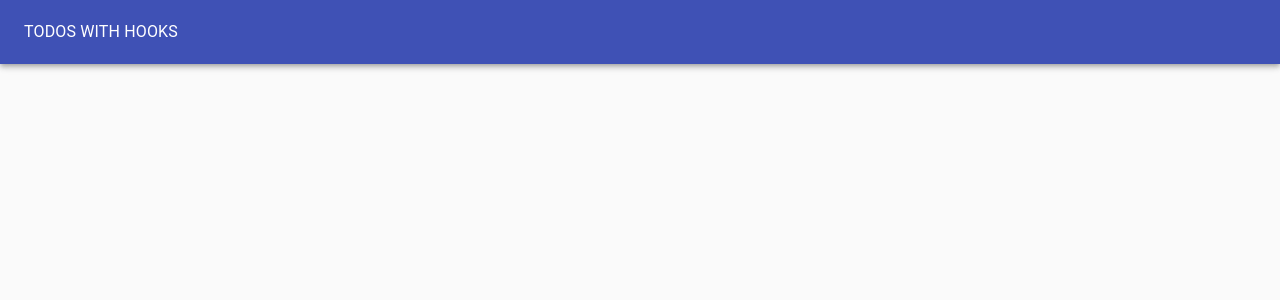
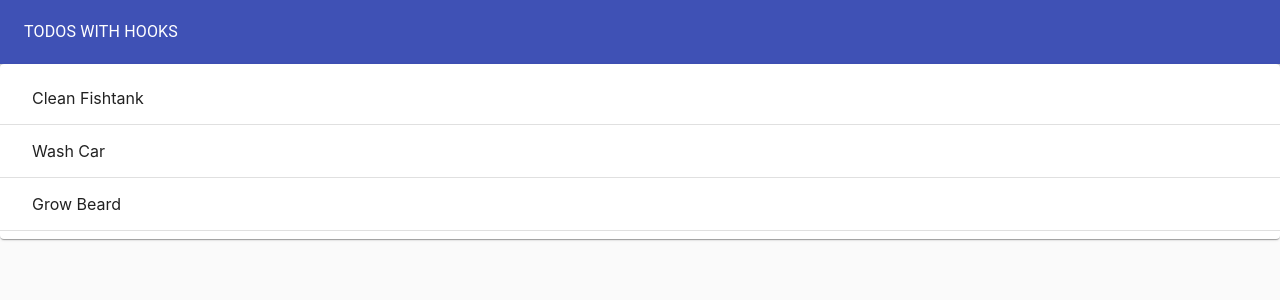
Before and after one commit to axelobscura/superlista, a React (Create React App) app: page / in a window 1280 px wide. Shown: the top 300 px of the page. Built offline with nearby package versions, Linux system fonts and the light colour scheme.

Commit message:
Agregar lista

```diff
--- a/src/TodoApp.js
+++ b/src/TodoApp.js
@@ -1,11 +1,18 @@
-import React from 'react';
+import React, { useState } from 'react';
 import Typography from '@material-ui/core/Typography';
 import Paper from '@material-ui/core/Paper';
 import AppBar from '@material-ui/core/AppBar';
 import Toolbar from '@material-ui/core/Toolbar';
+import TodoList from './TodoList';
 import Grid from '@material-ui/core/Grid';
 
 function TodoApp(){
+  const initialTodos = [
+    { id: 1, task: "Clean Fishtank", completed: false},
+    { id: 2, task: "Wash Car", completed: true},
+    { id: 3, task: "Grow Beard", completed: false}
+  ];
+  const [todos, setTodos] = useState(initialTodos);
   return (
     <Paper
       style={{
@@ -21,6 +28,7 @@
             <Typography color="inherit">TODOS WITH HOOKS</Typography>
           </Toolbar>
         </AppBar>
+        <TodoList todos={todos}/>
     </Paper>
   )
 }
--- /dev/null
+++ b/src/TodoList.js
@@ -0,0 +1,26 @@
+import React from 'react';
+import Paper from '@material-ui/core/Paper';
+import List from '@material-ui/core/List';
+import Divider from '@material-ui/core/Divider';
+import ListItem from '@material-ui/core/ListItem';
+import ListItemText from '@material-ui/core/ListItem';
+
+function TodoList(props){
+  return(
+    <Paper>
+      <List>
+        {props.todos.map(todo => (
+          <>
+          <ListItem>
+            <ListItemText>{todo.task}</ListItemText>
+          </ListItem>
+          <Divider />
+          </>
+        ))}
+      </List>
+
+    </Paper>
+  )
+}
+
+export default TodoList;
```
